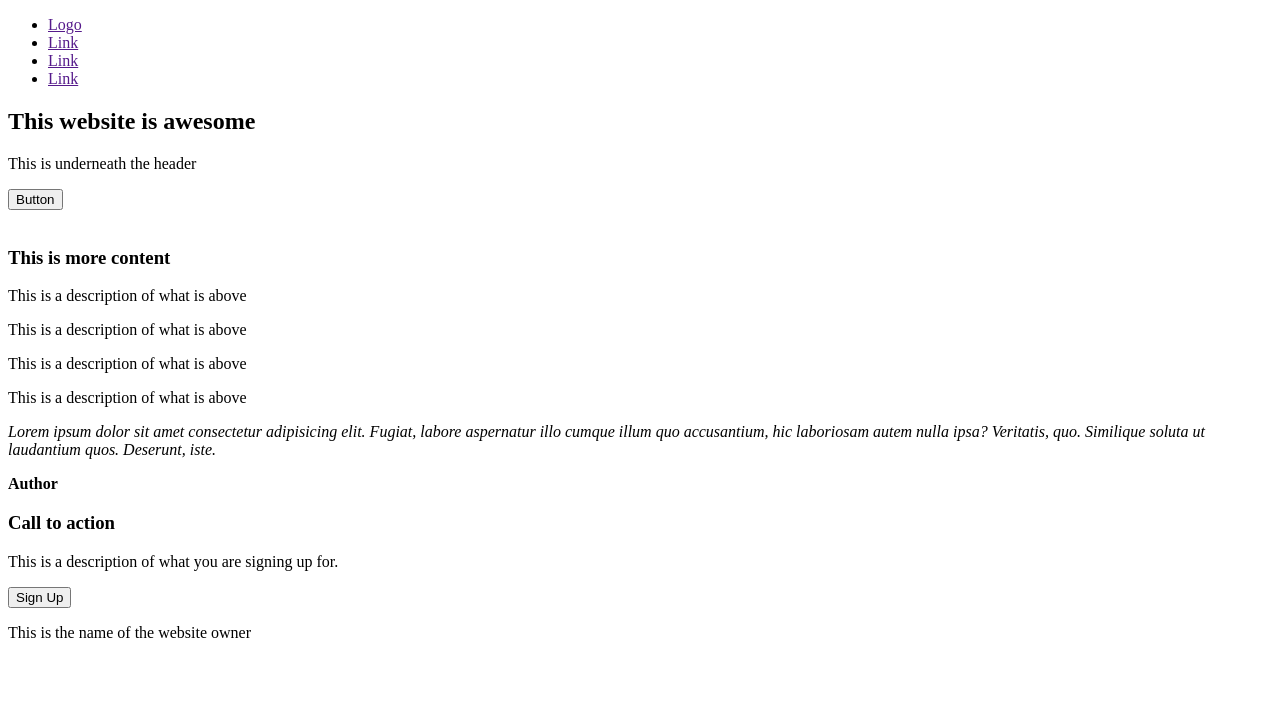
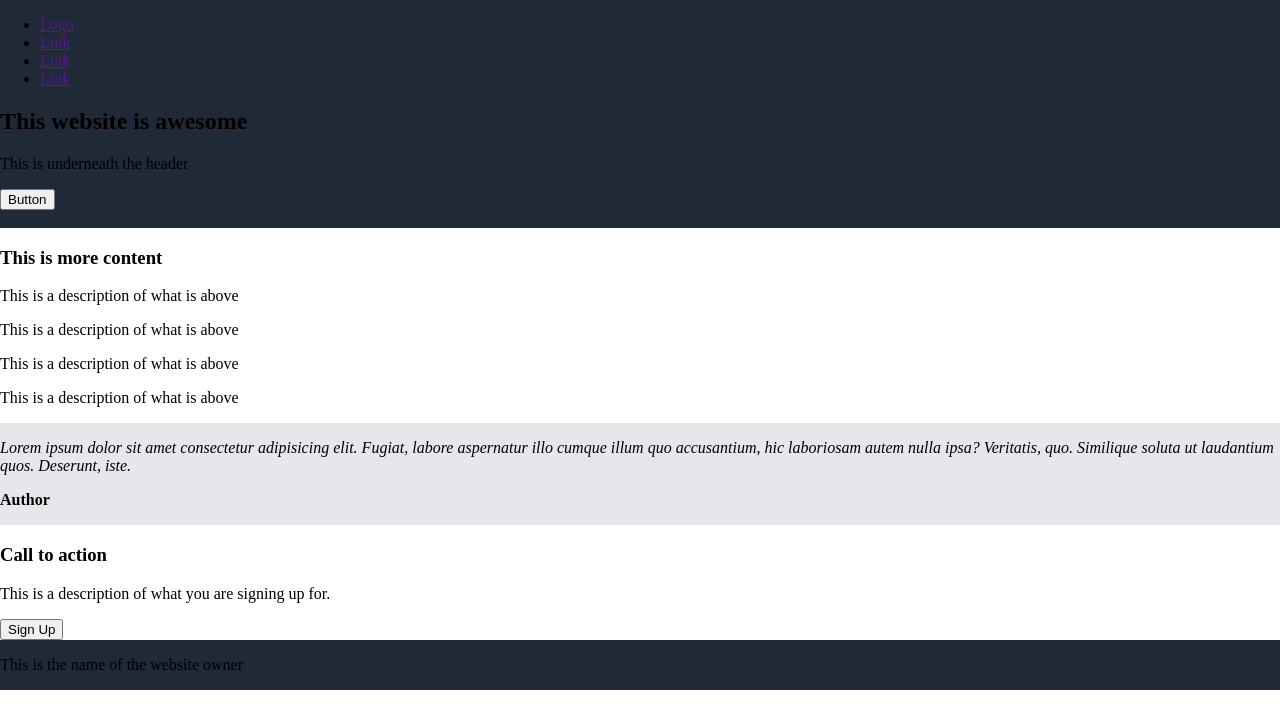
Before and after one commit to AnthonyKeith/landing-page, a plain HTML site: page index.html in a window 1280 px wide. Drawn offline with Linux system fonts and the light colour scheme.

Commit message:
Add id to all sections. Add background color to all sections needed. Add display flex to wrapper.

```diff
--- a/index.html
+++ b/index.html
@@ -18,7 +18,7 @@
                     <li><a href="">Link</a></li>
                 </ul>
             </nav>
-            <div id="hero">
+            <div id="hero-div">
                 <div>
                     <h2>This website is awesome</h2>
                     <p>This is underneath the header</p>
@@ -56,11 +56,11 @@
                 <p>This is a description of what is above</p>
             </div>
         </div>
-        <div>
+        <div id="quotebox-div">
             <p><i>Lorem ipsum dolor sit amet consectetur adipisicing elit. Fugiat, labore aspernatur illo cumque illum quo accusantium, hic laboriosam autem nulla ipsa? Veritatis, quo. Similique soluta ut laudantium quos. Deserunt, iste.</i></p>
             <p><strong>Author</strong></p>
         </div>
-        <div>
+        <div id="call-to-action-div">
             <div>
                 <div>
                     <h3>Call to action</h3>
@@ -71,7 +71,7 @@
                 </div>
             </div>
         </div>
-        <footer>
+        <footer id="footer-div">
             <p>This is the name of the website owner</p>
         </footer>
     </container>
--- a/style.css
+++ b/style.css
@@ -0,0 +1,35 @@
+body, html {
+    width: 100%;
+    margin: 0;
+    box-sizing: border-box;
+}
+
+#wrapper{
+    display: flex;
+    flex-direction: column;
+    align-content: stretch;
+}
+
+#header{
+    background-color: #1f2937;
+}
+
+#navbar{
+
+}
+
+#cards-div{
+
+}
+
+#quotebox-div{
+    background-color: #e5e7eb;
+}
+
+#call-to-action-div{
+
+}
+
+#footer-div{
+    background-color: #1f2937;
+}
```
